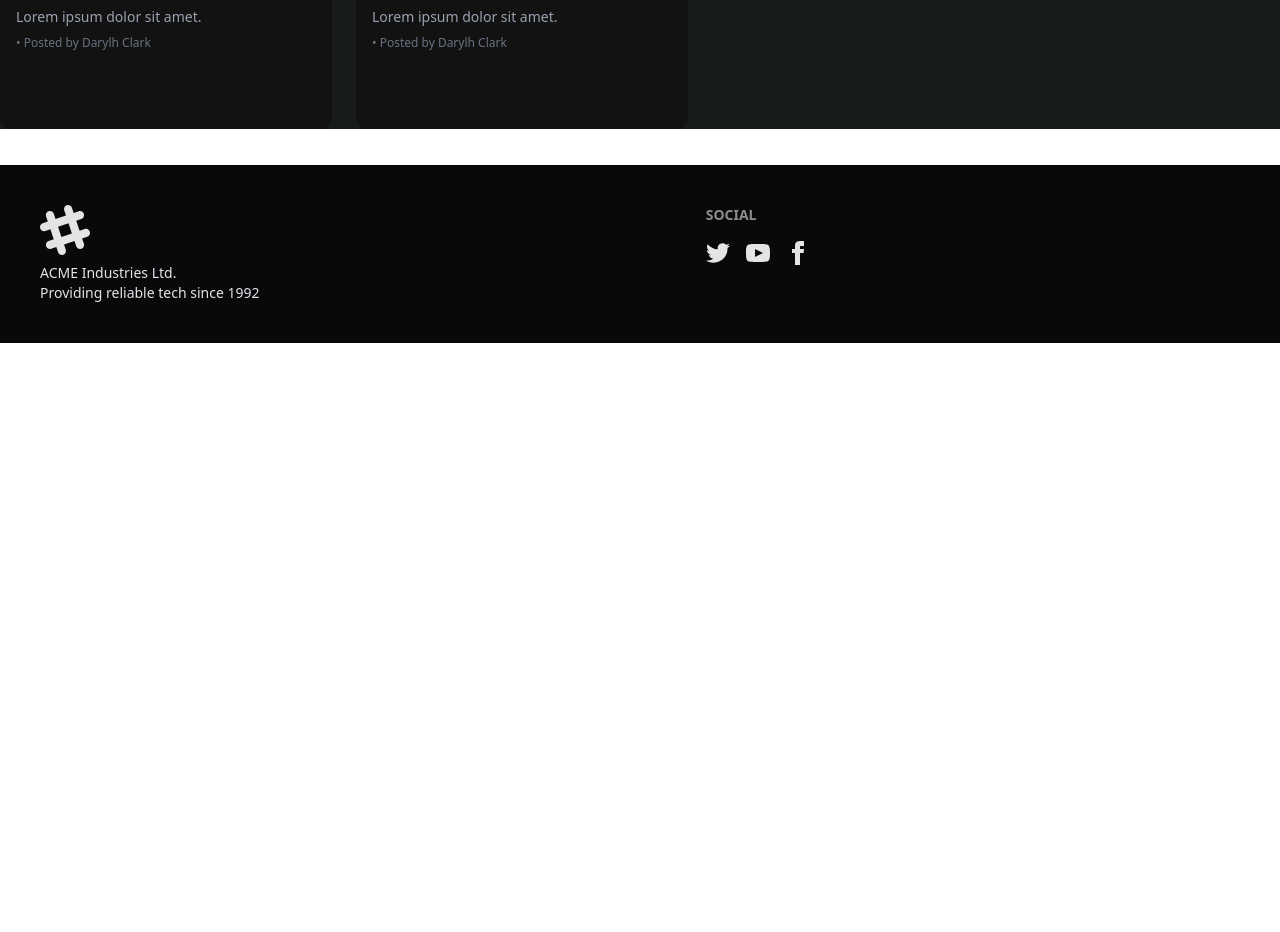
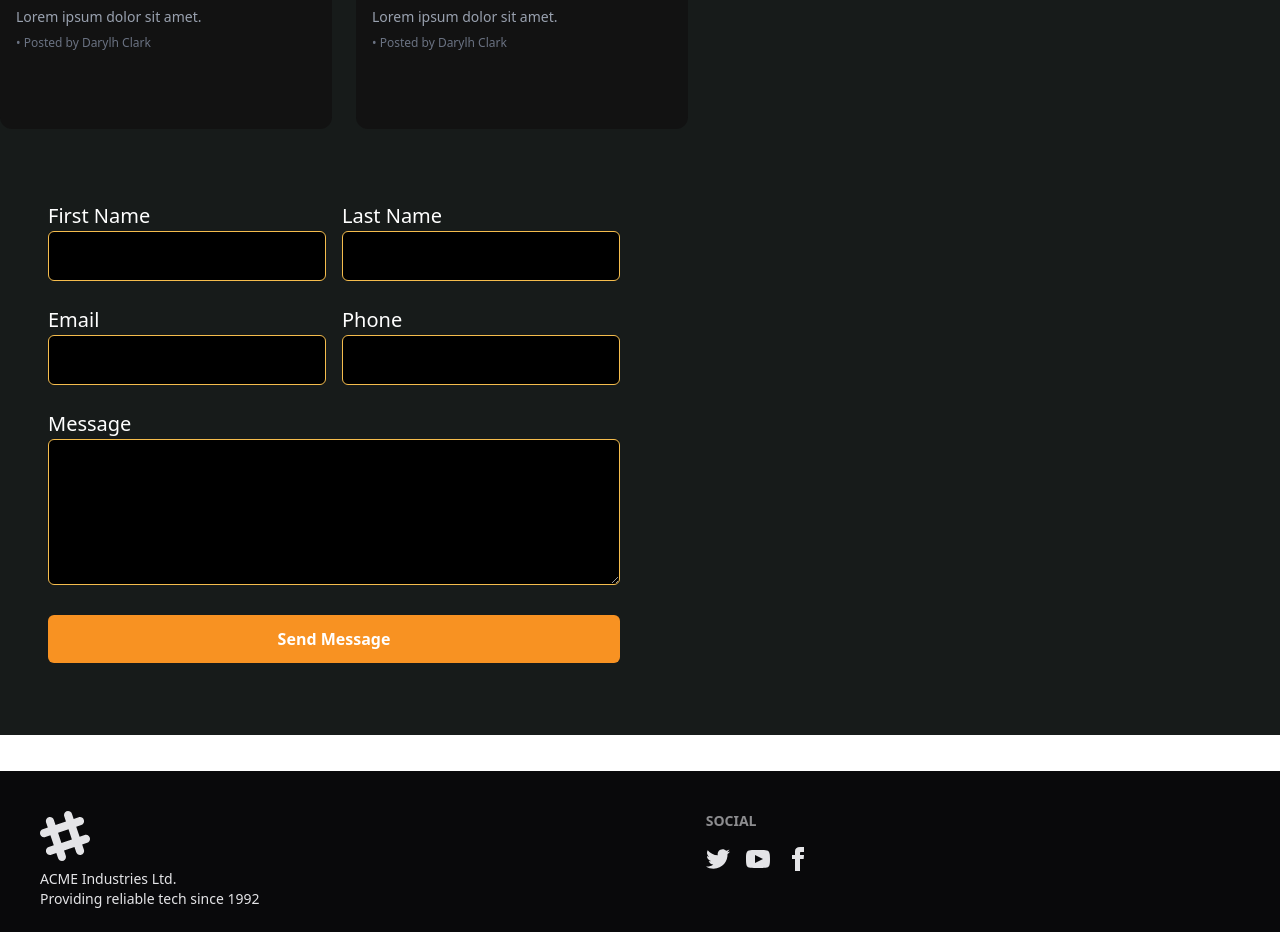
Before and after one commit to AtiqurRahmanAtik/Theme-portfolio-task, a Next.js app: page / in a window 1280 px wide. Shown: the part 5222-6154 px from the top of the page. Before the commit the page ends 5565 px from the top, so only its background shows below. Built offline with nearby package versions, Linux system fonts and the light colour scheme.

Commit message:
complete contact and blog section

```diff
--- /dev/null
+++ b/src/_Component/Banner.jsx
@@ -0,0 +1,12 @@
+import React from 'react';
+
+const Banner = () => {
+
+    return (
+        <div>
+
+        </div>
+    );
+};
+
+export default Banner;
--- /dev/null
+++ b/src/_Component/Contact.jsx
@@ -0,0 +1,95 @@
+import React from 'react';
+
+const Contact = () => {
+
+    return (
+        <>
+       <div class=" flex px-4 py-10">
+  <div class="w-full lg:min-w-172 rounded-xl p-8">
+
+    <div class="grid grid-cols-1 md:grid-cols-2 gap-10">
+
+
+      <form class="space-y-6 w-full max-w-172">
+
+
+        <div class="grid grid-cols-1 sm:grid-cols-2 gap-4">
+
+          <div class="space-y-1">
+            <label class="text-[20px] text-white">First Name</label>
+            <input
+              type="text"
+
+              class="w-full bg-black text-white border border-[#F5BD4D] rounded-md px-4 py-3 "
+              required
+            />
+          </div>
+
+          <div class="space-y-1">
+            <label class="text-[20px] text-white">Last Name</label>
+            <input
+              type="text"
+
+              class="w-full bg-black text-white border border-[#F5BD4D] rounded-md px-4 py-3 "
+              required
+            />
+          </div>
+
+        </div>
+
+
+        <div class="grid grid-cols-1 sm:grid-cols-2 gap-4">
+
+          <div class="space-y-1">
+            <label class="text-[20px] text-white">Email</label>
+            <input
+              type="email"
+              p
+              class="w-full bg-black text-white border border-[#F5BD4D] rounded-md px-4 py-3 "
+              required
+            />
+          </div>
+
+          <div class="space-y-1">
+            <label class="text-[20px] text-white">Phone</label>
+            <input
+              type="tel"
+
+              class="w-full bg-black text-white border border-[#F5BD4D] rounded-md px-4 py-3"
+            />
+          </div>
+
+        </div>
+
+
+        <div class="space-y-1">
+          <label class="text-[20px] text-white">Message</label>
+          <textarea
+            rows="5"
+
+            class="w-full bg-black text-white border border-[#F5BD4D] rounded-md px-4 py-3
+            "
+            required
+          ></textarea>
+        </div>
+
+
+        <button
+          type="submit"
+          class="w-full bg-[#F89222] text-white py-3 rounded-md font-semibold  transition"
+        >
+          Send Message
+        </button>
+
+      </form>
+
+    </div>
+  </div>
+</div>
+
+
+        </>
+    );
+};
+
+export default Contact;
--- a/src/app/page.js
+++ b/src/app/page.js
@@ -1,4 +1,5 @@
 import Blog from "@/_Component/Blog";
+import Contact from "@/_Component/Contact";
 import Portfolio from "@/_Component/Portfolio";
 import Resume from "@/_Component/Resume";
 import Skills from "@/_Component/Skills";
@@ -41,6 +42,12 @@ export default function Home() {
     </section>
 
 
+{/* contact */}
+    <section>
+      <Contact/>
+    </section>
+
+
 
 
       </main>
```
